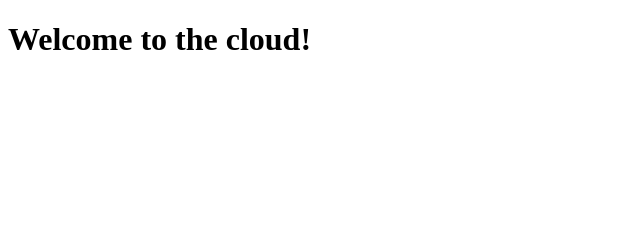
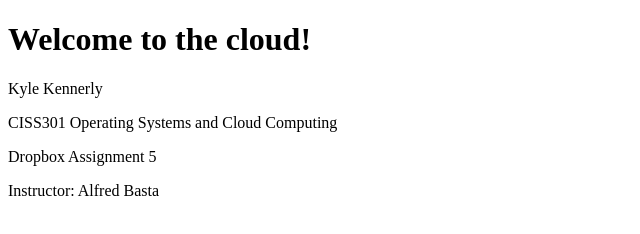
Before and after one commit to SapTap12/MyBook, a plain HTML site: page index.html in a window 1280 px wide. Shown: the whole page, without its empty margins (0-640 px from the left). Drawn offline with Linux system fonts and the light colour scheme.

Commit message:
Update index.html

```diff
--- a/index.html
+++ b/index.html
@@ -6,5 +6,9 @@
   </head>
   <body>
     <h1>Welcome to the cloud!</h1>
+    <p>Kyle Kennerly</p>
+    <p>CISS301 Operating Systems and Cloud Computing</p>
+    <p>Dropbox Assignment 5</p>
+    <p>Instructor: Alfred Basta</p>
   </body>
 </html>
```
